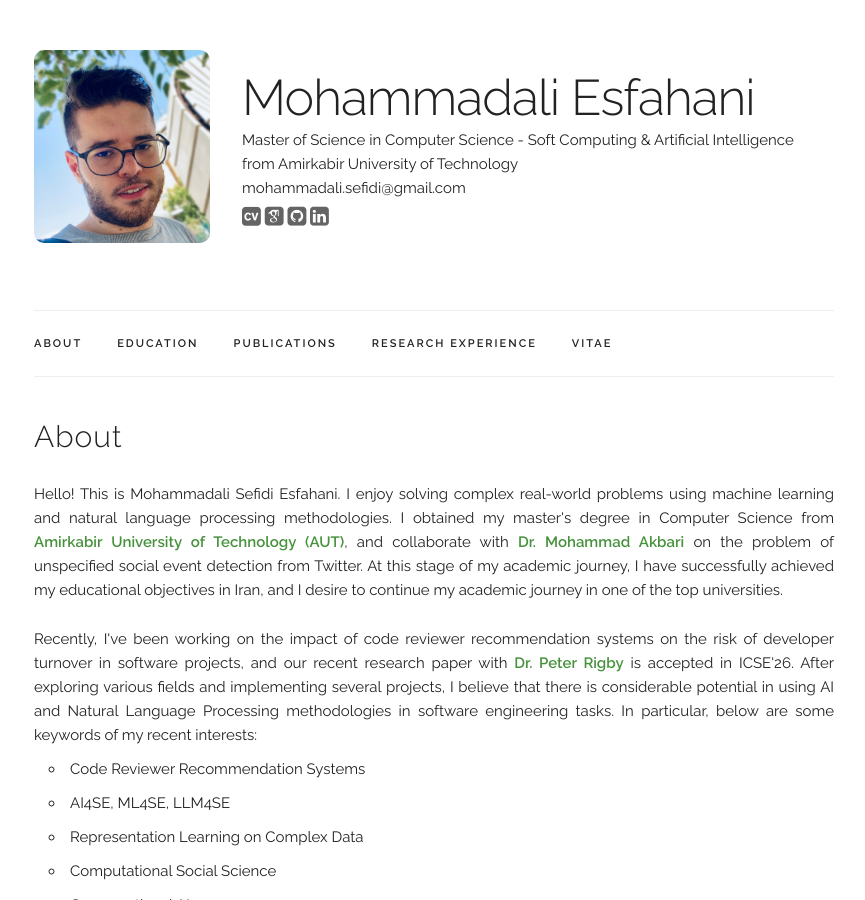
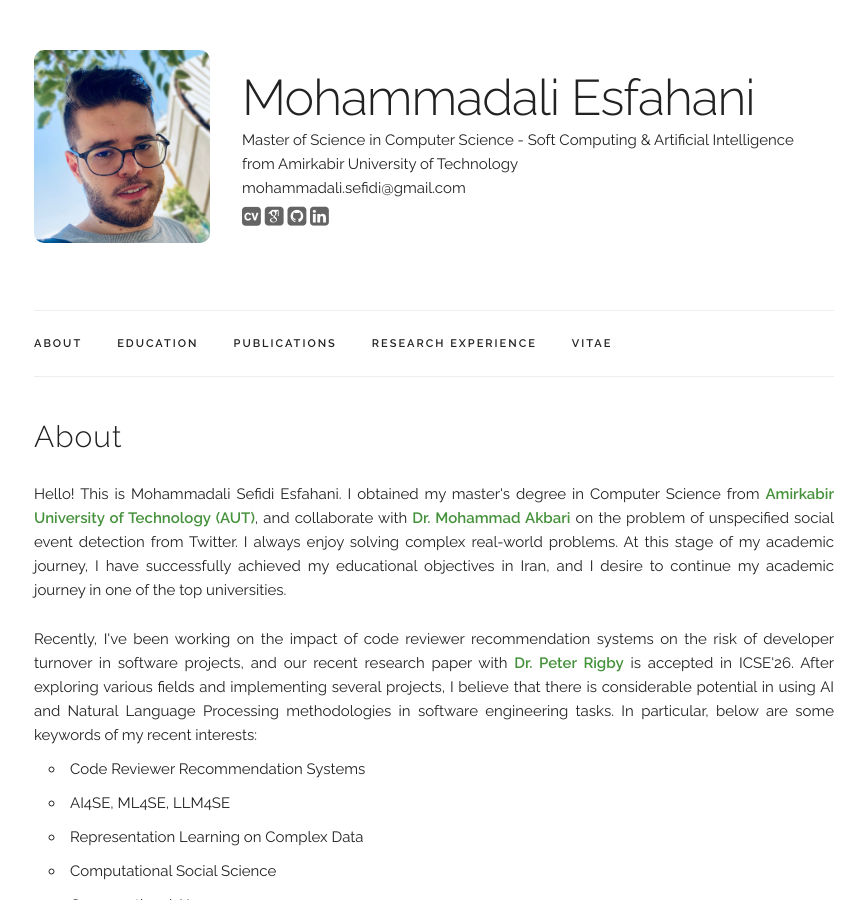
Before and after one commit to mojtabaSefidi/mojtabaSefidi.github.io, a Jekyll site: the page built from index.html, in a window 1280 px wide and 900 px high. Shown: the whole window, without its empty margins (206-1071 px from the left). Built offline with Jekyll 4.4.1, drawn with Linux system fonts in a browser that asks for light colours; some web fonts are replaced.

Commit message:
Update index.html

```diff
--- a/index.html
+++ b/index.html
@@ -6,10 +6,10 @@ layout: default
   <h4>About</h4>
   <p>
     <p>
-      Hello! This is Mohammadali Sefidi Esfahani. I enjoy solving complex real-world problems using machine learning and natural language processing methodologies.
-
+      Hello! This is Mohammadali Sefidi Esfahani.
       I obtained my master's degree in Computer Science from <a href="https://aut.ac.ir/en">Amirkabir University of Technology (AUT)</a>,
       and collaborate with <a href="https://scholar.google.com.sg/citations?user=JU344KEAAAAJ&hl=en">Dr. Mohammad Akbari</a> on the problem of unspecified social event detection from Twitter.
+      I always enjoy solving complex real-world problems.
       At this stage of my academic journey, I have successfully achieved my educational objectives in Iran, and I desire to continue my academic journey in one of the top universities.
     </p>
     <p>
```
